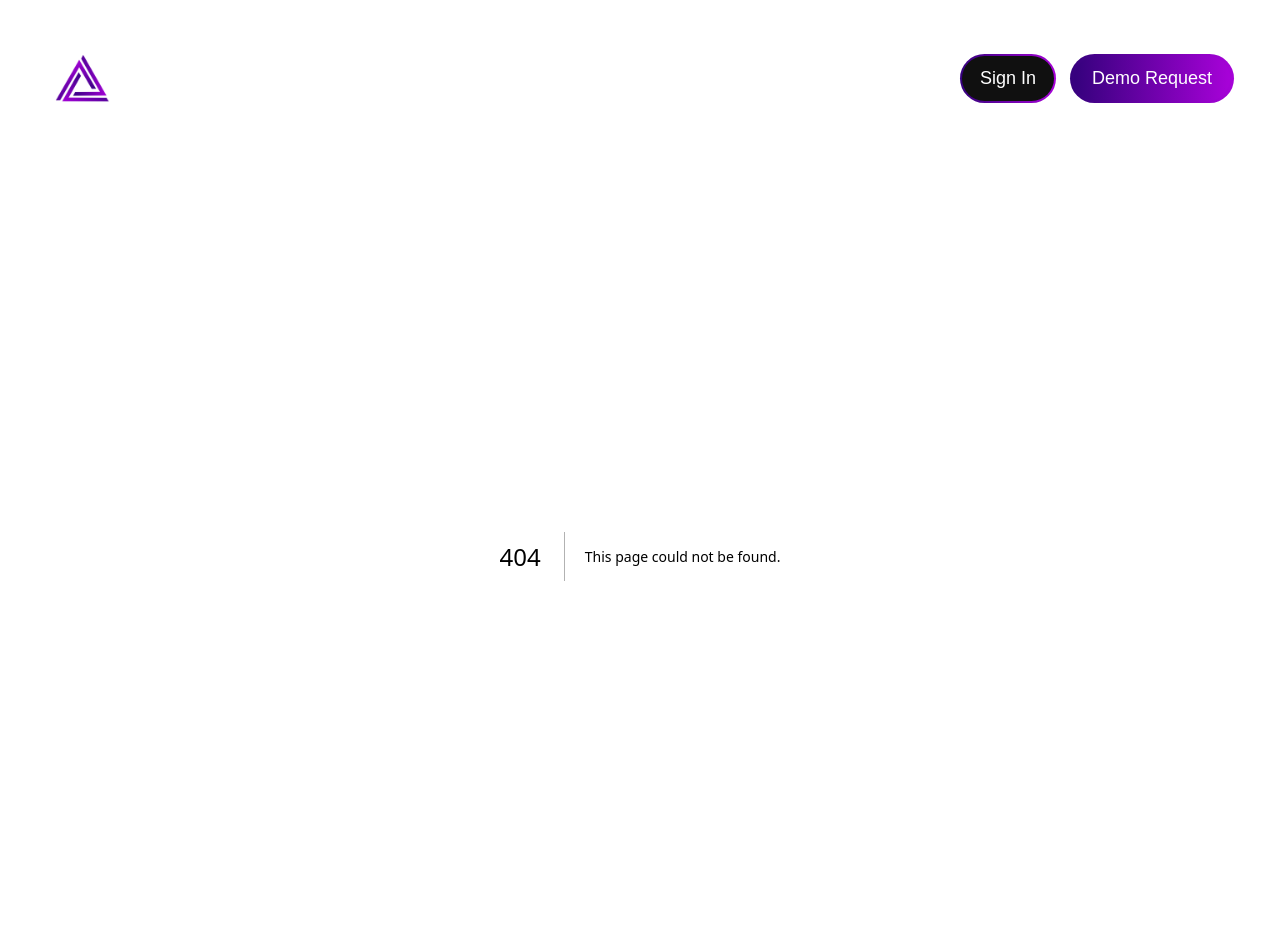
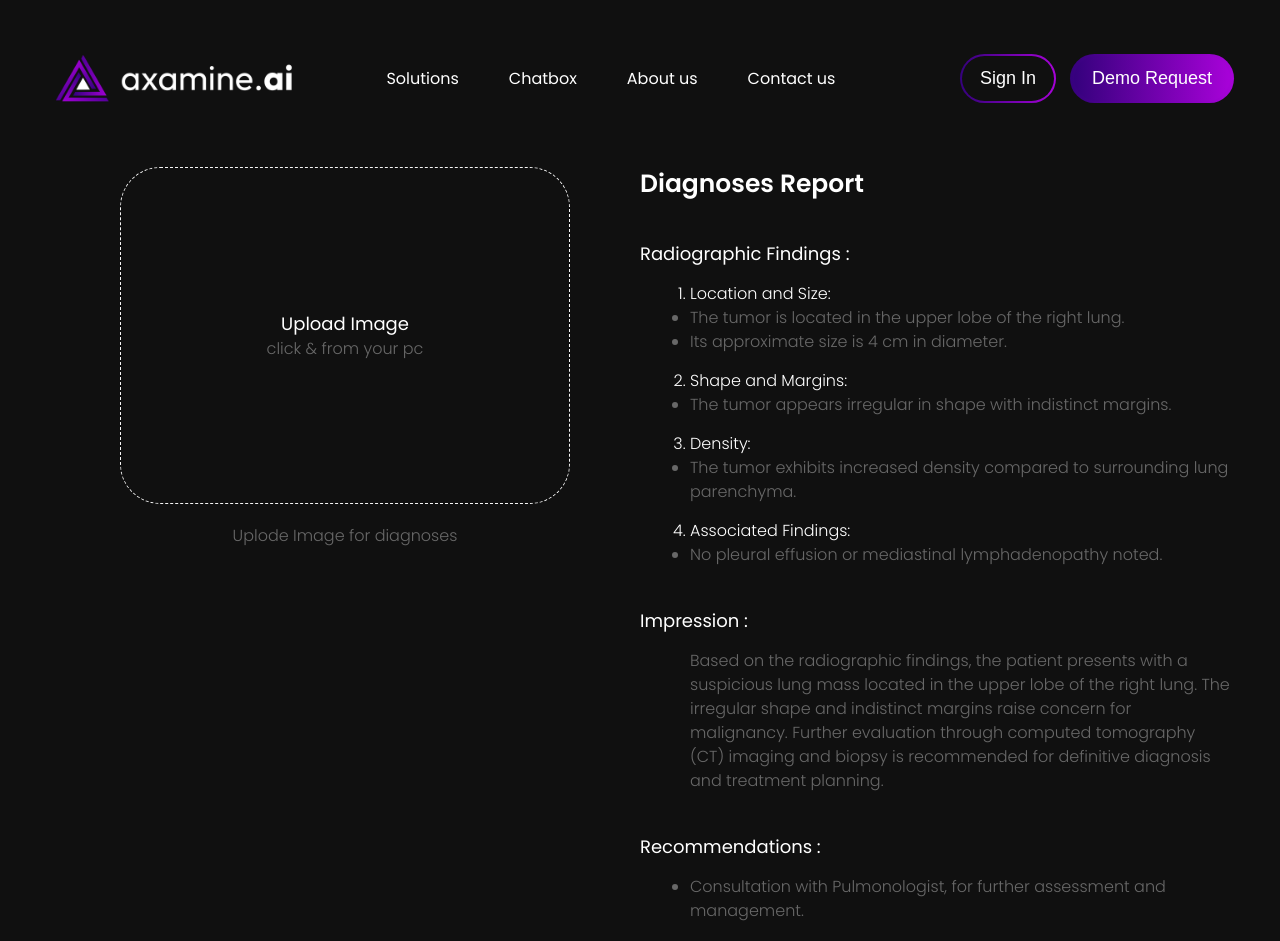
Before and after one commit to Henil21/Axamine-ai, a Next.js app: page /report in a window 1280 px wide. Before the commit this address had no page. Shown: the top 941 px of the page. Built offline with nearby package versions, Linux system fonts and the light colour scheme.

Commit message:
added the report page

```diff
--- a/src/app/components/Navbar/navbar.js
+++ b/src/app/components/Navbar/navbar.js
@@ -1,6 +1,7 @@
 "use client"
 import { useEffect, useState } from "react"
 import styles from "./navbar.module.css"
+import Link from "next/link"
 
 const Navbar = () => {
   const [menuActive, setMenuActive] = useState(false)
@@ -24,11 +25,15 @@ const Navbar = () => {
             <li className={styles.link}><a href="#team" onClick={() => setActiveNav("#team")}>Chatbox</a></li>
             <li className={styles.link}><a href="#about" onClick={() => setActiveNav("#about")}>About us</a></li>
             <li className={styles.link}><a href="#contact" onClick={() => setActiveNav("#contact")}>Contact us</a></li>
-            <button className={`${styles.btn} ${styles.demoBtn} buttonWithGradient`}>Demo Request</button>
+            <Link href={"/report"}>
+              <button className={`${styles.btn} ${styles.demoBtn} buttonWithGradient`}>Demo Request</button>
+            </Link>
         </ul>
         <div className={styles.buttons}>
             <button className={`${styles.btn} buttonWithGradientBorder`}>Sign In</button>
-            <button className={`${styles.btn} ${styles.demoBtn} buttonWithGradient`}>Demo Request</button>
+            <Link href={"/report"}>
+              <button className={`${styles.btn} ${styles.demoBtn} buttonWithGradient`}>Demo Request</button>
+            </Link>
         </div>
         <div className={menuActive ? `${styles.mobileMenu} ${styles.active}` : styles.mobileMenu } onClick={toggleMenu}>
           {
--- /dev/null
+++ b/src/app/report/page.js
@@ -0,0 +1,125 @@
+"use client";
+import React, { useState } from "react";
+import styles from "./report.module.css";
+
+const Report = () => {
+  const [selectedFile, setSelectedFile] = useState(null);
+
+  //function for handling the selected file
+  const handleFileChange = (event) => {
+    setSelectedFile(event.target.files[0]);
+  };
+
+  return (
+    <div className={styles.main}>
+      <section id="report">
+        <div className={styles.left}>
+          <div className={styles.upLoadImageSection}>
+            <input
+              type="file"
+              name="file"
+              id="file"
+              onChange={handleFileChange}
+              accept="image/*" // This will only allow only image files to upload
+            />
+            <label htmlFor="file">
+              <h2 className={styles.heading}>
+                {selectedFile ? selectedFile.name : "Upload Image"}
+              </h2>
+              <p className={styles.para}>
+                {selectedFile ? "Uploaded" : "click & from your pc"}
+              </p>
+            </label>
+          </div>
+          <p className={styles.para}>Uplode Image for diagnoses</p>
+        </div>
+        <div className={styles.right}>
+          <h2 className={styles.mainHeading}>diagnoses Report</h2>
+          <div className={styles.content}>
+            <h3 className={styles.heading}>Radiographic Findings :</h3>
+            <ol className={styles.list} type="1">
+              <li className={styles.listHeading}>
+                Location and Size:
+                <ul type="disc">
+                  <li>
+                    The tumor is located in the upper lobe of the right lung.
+                  </li>
+                  <li>Its approximate size is 4 cm in diameter.</li>
+                </ul>
+              </li>
+              <li className={styles.listHeading}>
+                Shape and Margins:
+                <ul>
+                  <li>
+                    The tumor appears irregular in shape with indistinct
+                    margins.
+                  </li>
+                </ul>
+              </li>
+              <li className={styles.listHeading}>
+                Density:
+                <ul>
+                  <li>
+                    The tumor exhibits increased density compared to surrounding
+                    lung parenchyma.
+                  </li>
+                </ul>
+              </li>
+              <li className={styles.listHeading}>
+                Associated Findings:
+                <ul>
+                  <li>
+                    No pleural effusion or mediastinal lymphadenopathy noted.{" "}
+                  </li>
+                </ul>
+              </li>
+            </ol>
+          </div>
+          <div className={styles.content}>
+            <h3 className={styles.heading}>Impression :</h3>
+            <p className={styles.para}>
+              Based on the radiographic findings, the patient presents with a
+              suspicious lung mass located in the upper lobe of the right lung.
+              The irregular shape and indistinct margins raise concern for
+              malignancy. Further evaluation through computed tomography (CT)
+              imaging and biopsy is recommended for definitive diagnosis and
+              treatment planning.
+            </p>
+          </div>
+          <div className={styles.content}>
+            <h3 className={styles.heading}>Recommendations :</h3>
+            <ul>
+              <li>
+                Consultation with Pulmonologist, for further assessment and
+                management.
+                </li>
+                <li>
+                  CT chest with contrast to characterize the extent of the mass
+                  and evaluate for metastasis.
+                </li>
+                <li>
+                  Percutaneous needle biopsy of the lung mass for
+                  histopathological analysis.
+                </li>
+
+            </ul>
+          </div>
+          <div className={styles.content}>
+            <h3 className={styles.heading}>Note :</h3>
+            <ul>
+              <li>
+              This report is based on the interpretation of the provided X-ray image. Clinical correlation and additional investigations are necessary for accurate diagnosis and treatment decisions.
+                </li>
+            </ul>
+          </div>
+          <div className={styles.buttons}>
+            <button className={`${styles.btn} ${styles.demoBtn} buttonWithGradient`}>Download</button>
+            <button className={`${styles.btn} buttonWithGradientBorder`}>Print</button>
+        </div>
+        </div>
+      </section>
+    </div>
+  );
+};
+
+export default Report;
--- /dev/null
+++ b/src/app/report/report.module.css
@@ -0,0 +1,135 @@
+.main {
+  width: 100%;
+  /* for centering the element in the center I have used the margin auto property */
+  margin: 0 auto;
+  max-width: 1366px;
+  display: flex;
+  gap: var(--flex-gap);
+  flex-direction: column;
+  margin-bottom: 50px;
+}
+.main section {
+  width: 100%;
+  padding: 10px 50px;
+  display: flex;
+}
+.left,
+.right {
+  flex-basis: 50%;
+}
+.left {
+  display: flex;
+  flex-direction: column;
+  align-items: center;
+  justify-content: flex-start;
+  gap: 20px;
+}
+.left .upLoadImageSection {
+  width: 90%;
+  max-width: 450px;
+  aspect-ratio: 4/3;
+  border: 1px dashed #f5f5f5;
+  border-radius: 40px;
+  display: flex;
+  align-items: center;
+  justify-content: center;
+  position: relative;
+}
+.left .upLoadImageSection input[type="file"] {
+  position: absolute;
+  width: 100%;
+  height: 100%;
+  left: 0;
+  top: 0;
+  opacity: 0;
+}
+.left .upLoadImageSection label {
+  text-align: center;
+}
+.right{
+    display: flex;
+    flex-direction: column;
+    gap: 40px;
+    --column-gap: 15px;
+}
+.right .content {
+  display: flex;
+  flex-direction: column;
+  gap: var(--column-gap);
+}
+.mainHeading {
+  font-weight: 600;
+  font-size: 25px;
+  line-height: 33px;
+  text-transform: capitalize;
+  color: #ffffff;
+}
+.heading {
+    font-weight: 400;
+  font-size: 18px;
+  line-height: 27px;
+  text-transform: capitalize;
+  color: #ffffff;
+}
+.para, .content li{
+  font-size: 16px;
+  line-height: 24px;
+  color: #686868;
+  font-weight: 300;
+}
+.right li{
+    list-style: auto;
+}
+.right ul li{
+    list-style-type: disc;
+}
+.right .content > ol, .right .content > ul, .right .content > p{
+    display: flex;
+    flex-direction: column;
+    gap: var(--column-gap);
+    padding-left: 50px;
+}
+.right .listHeading{
+    color: #fff;
+}
+.buttons{
+    display: flex;
+    gap: 20px;
+}
+/* media queries */
+@media screen and (max-width: 600px) {
+  .main section {
+    width: 100%;
+    padding: 0px 25px;
+  }
+}
+
+@media  screen and (max-width: 768px) {
+    .main section {
+       flex-direction: column;
+       gap: 60px;
+      }
+      .left,
+      .right {
+        flex-basis: 100%;
+      }
+}
+@media  screen and (max-width: 500px) {
+    .right{
+        gap: 20px;
+        --column-gap: 12px;
+    }
+    .right .content > ol, .right .content > ul, .right .content > p{
+        padding-left: 30px;
+    }
+    .para, .content li{
+        font-size: 14px;
+        line-height: 20px;
+      }
+      .left{
+        padding-top: 50px;
+      }
+      .mainHeading {
+        font-size: 22px;
+    }
+}
```
Also changed, not shown: src/app/components/Home/home.js (+7 -3 lines).
